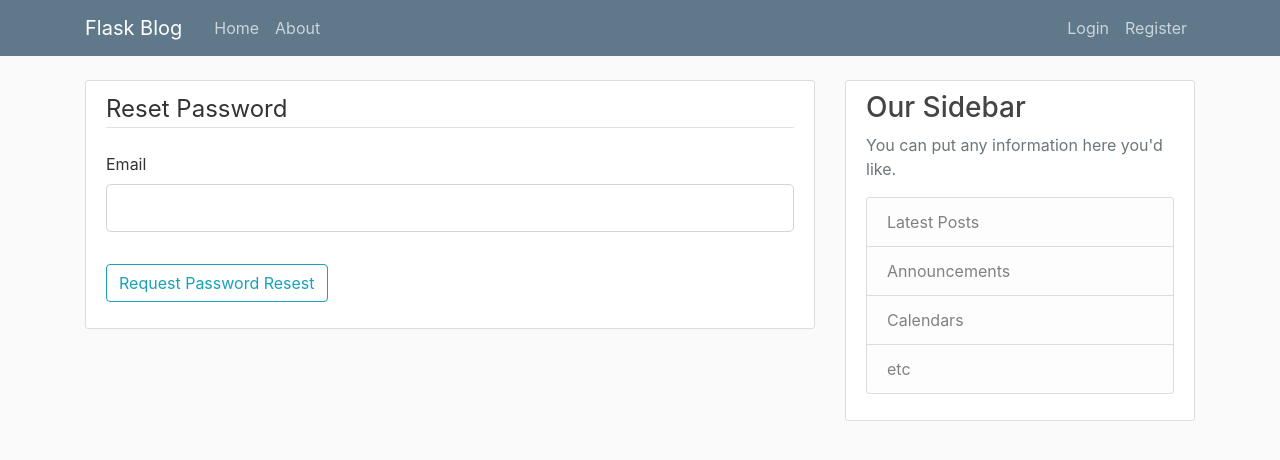
After one commit to kausmeows/Bookish, a Flask app: page /reset_password in a window 1280 px wide. The commit adds this page. Shown: the top 460 px of the page. Run offline with Flask 2, Linux system fonts and the light colour scheme; parts of the project's set-up code (start-up, migrations or seed data) failed here and were passed over; some libraries are stand-ins or nearby versions.

Commit message:
Reset password via email feature added.

```diff
--- a/flaskblog/forms.py
+++ b/flaskblog/forms.py
@@ -64,3 +64,21 @@ class PostForm(FlaskForm):
     title = StringField('Title', validators=[DataRequired()])
     content = TextAreaField('Content', validators=[DataRequired()])
     submit = SubmitField('Post') # Submit Button with name 'Post'.
+
+
+class RequestResetForm(FlaskForm):
+    email = StringField('Email',
+                        validators=[DataRequired(), Email()])
+    submit = SubmitField('Request Password Resest')
+
+    def validate_email(self, email):
+        user = User.query.filter_by(email=email.data).first()
+        if user is None:
+            raise ValidationError('There is no account with that email. You must register first.')
+
+
+class ResetPasswordForm(FlaskForm):
+    password = PasswordField('Password', validators=[DataRequired()])
+    confirm_password = PasswordField('Confirm Password',
+                           validators=[DataRequired(), EqualTo('password')])
+    submit = SubmitField('Reset Password')
--- a/flaskblog/routes.py
+++ b/flaskblog/routes.py
@@ -2,11 +2,12 @@ import secrets
 import os
 from PIL import Image
 from flask import Flask, render_template, url_for, flash, redirect, request, abort
-from flaskblog import app, db, bcrypt
-from flaskblog.forms import RegistrationForm, LoginForm, UpdateAccountForm, PostForm
+from werkzeug.utils import validate_arguments
+from flaskblog import app, db, bcrypt, mail
+from flaskblog.forms import RegistrationForm, LoginForm, ResetPasswordForm, UpdateAccountForm, PostForm, RequestResetForm, ResetPasswordForm
 from flaskblog.models import User, Post
 from flask_login import login_user, current_user, logout_user, login_required
-
+from flask_mail import Message
 
 
 @app.route("/")       # 2 routes are handled by the same function.
@@ -152,3 +153,47 @@ def user_posts(username):
              .order_by(Post.date_posted.desc())\
              .paginate(page=page, per_page=4)
     return render_template('user_post.html', posts=posts, user=user)
+
+
+
+def send_reset_email(user):
+    token = user.get_reset_token()
+    msg = Message('Password Reset Request', sender="noreplya006@gmail.com", recipients=[user.email])
+    msg.body = f''' To reset your password, visit the following link:
+                   {url_for('reset_token', token=token, _external=True)}
+
+            If you did not make this request then simply ignore this email and no changes will be made.
+            '''
+    mail.send(msg)
+
+
+
+@app.route("/reset_password", methods=['GET', 'POST'])
+def reset_request():
+    if current_user.is_authenticated:
+        return redirect(url_for('home'))
+    form = RequestResetForm()
+    if form.validate_on_submit():
+        user = User.query.filter_by(email=form.email.data).first()
+        send_reset_email(user)
+        flash('An email has been sent with instructions to reset your password.', 'info')
+        return redirect(url_for('login'))
+    return render_template('reset_request.html', title='Resest Password', form=form)
+
+
+@app.route("/reset_password/<token>", methods=['GET', 'POST'])
+def reset_token(token):
+    if current_user.is_authenticated:
+        return redirect(url_for('home'))
+    user = User.verify_reset_token(token)
+    if user is None:
+        flash('That is an invalid or expired token', 'warning')
+        return redirect(url_for('reset_request'))
+    form = ResetPasswordForm()
+    if form.validate_on_submit():
+        hashed_password = bcrypt.generate_password_hash(form.password.data).decode('utf-8')
+        user.password = hashed_password
+        db.session.commit()
+        flash('Your password has been updated! You are now able to log in', 'success')
+        return redirect(url_for('login'))
+    return render_template('reset_token.html', title='Reset Password', form=form)
--- a/flaskblog/templates/login.html
+++ b/flaskblog/templates/login.html
@@ -39,10 +39,10 @@
         </fieldset>
         <div class="form-group">
             {{ form.submit(class="btn btn-outline-info") }}
+            <small class="text-muted ml-2">
+                <a href="{{ url_for('reset_request') }}">Forgot Password ?</a>
+            </small>
         </div>
-            <small class="text-muted ml-2">
-                <a href="#">Forgot Password ?</a>
-            </small>
     </form>
 </div>
 <div class="border-top pt-3">
--- /dev/null
+++ b/flaskblog/templates/reset_request.html
@@ -0,0 +1,31 @@
+{% extends "layout.html" %}
+{% block content %}
+<div class="content-section">
+    <form method="POST" action="">
+        {{ form.hidden_tag() }}
+        <fieldset class="form-group">
+            <legend class="border-bottom mb-4">Reset Password</legend>
+
+            <div class="form-group">
+                {{ form.email.label(class="form-control-label") }}
+                {% if form.email.errors %}
+                {{ form.email(class="form-control form-control-lg is-invalid") }}
+                <div class="invalid-feedback">
+                    {% for error in form.email.errors %}
+                    <span>{{ error }}</span>
+                    {% endfor %}
+                </div>
+                {% else %}
+                {{ form.email(class="form-control form-control-lg") }}
+                {% endif %}
+            </div>
+
+        </fieldset>
+        <div class="form-group">
+            {{ form.submit(class="btn btn-outline-info") }}
+        </div>
+
+    </form>
+</div>
+
+{% endblock content %}
```
Also changed, not shown: flaskblog/__init__.py (+12 -0 lines), flaskblog/models.py (+16 -2 lines), flaskblog/templates/reset_token.html (added, +44 -0 lines), flaskblog/site.db. Lines whose indentation alone changed are shown as unchanged.
